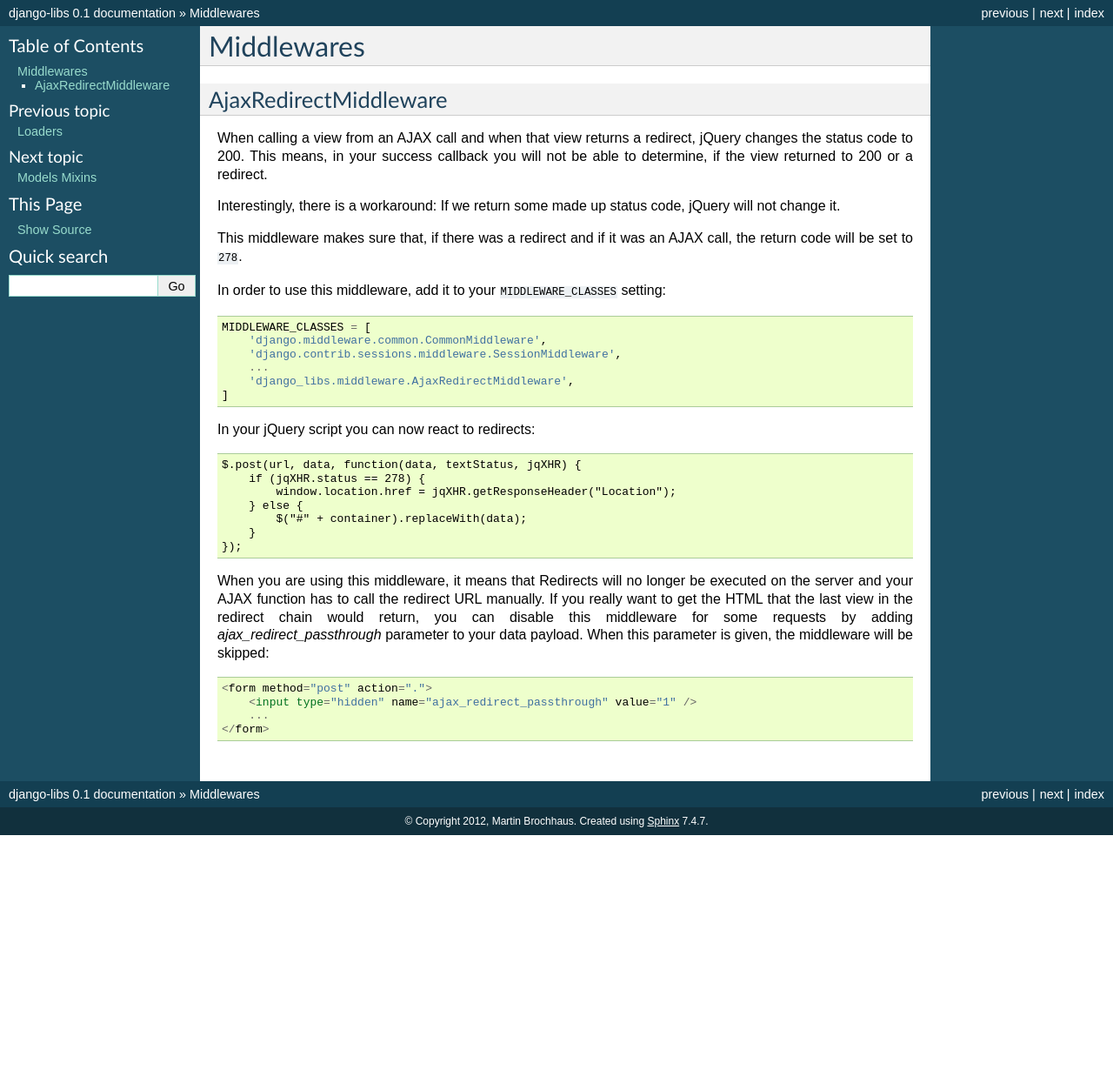
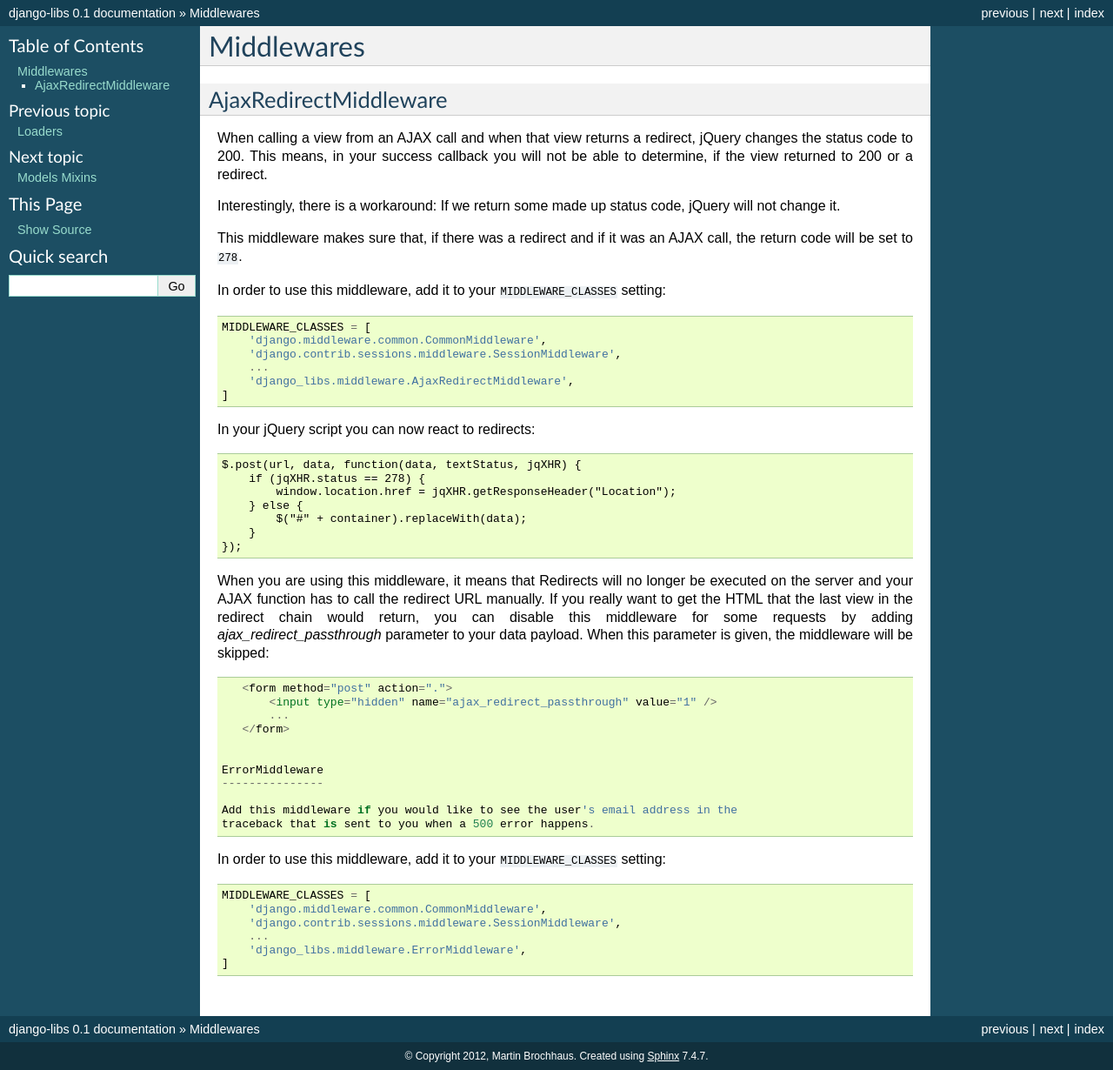
Before and after one commit to bitlabstudio/django-libs, a Sphinx documentation site: the page built from docs/middlewares.rst, in a window 1280 px wide. Shown: the whole page at 87% size. Built offline with Sphinx 7.4.7, drawn with Linux system fonts in a browser that asks for light colours; formulas are drawn with MathJax 3; before the commit the page ends 960 px from its top, so only the background shows below that.

Commit message:
Added ErrorMiddleware

```diff
--- a/CHANGELOG.txt
+++ b/CHANGELOG.txt
@@ -1,4 +1,6 @@
 === (ongoing) ===
+
+- Added ErrorMiddleware
 
 === 1.35.1 ===
 
--- a/docs/middlewares.rst
+++ b/docs/middlewares.rst
@@ -46,3 +46,20 @@ parameter is given, the middleware will be skipped::
         <input type="hidden" name="ajax_redirect_passthrough" value="1" />
         ...
     </form>
+
+
+ ErrorMiddleware
+ ---------------
+
+ Add this middleware if you would like to see the user's email address in the
+ traceback that is sent to you when a 500 error happens.
+
+In order to use this middleware, add it to your ``MIDDLEWARE_CLASSES``
+setting::
+
+    MIDDLEWARE_CLASSES = [
+        'django.middleware.common.CommonMiddleware',
+        'django.contrib.sessions.middleware.SessionMiddleware',
+        ...
+        'django_libs.middleware.ErrorMiddleware',
+    ]
```
Also changed, not shown: 1 other file.
